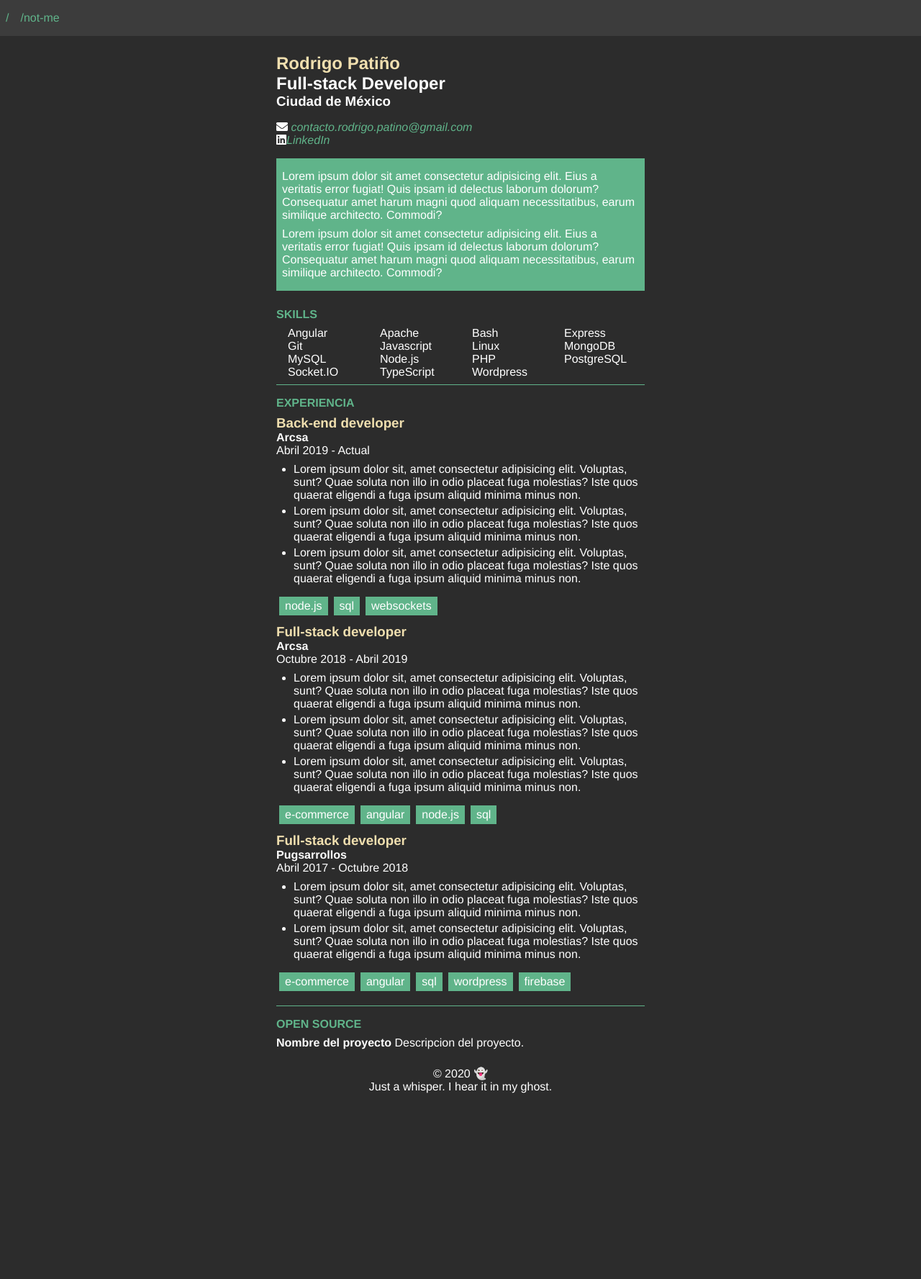
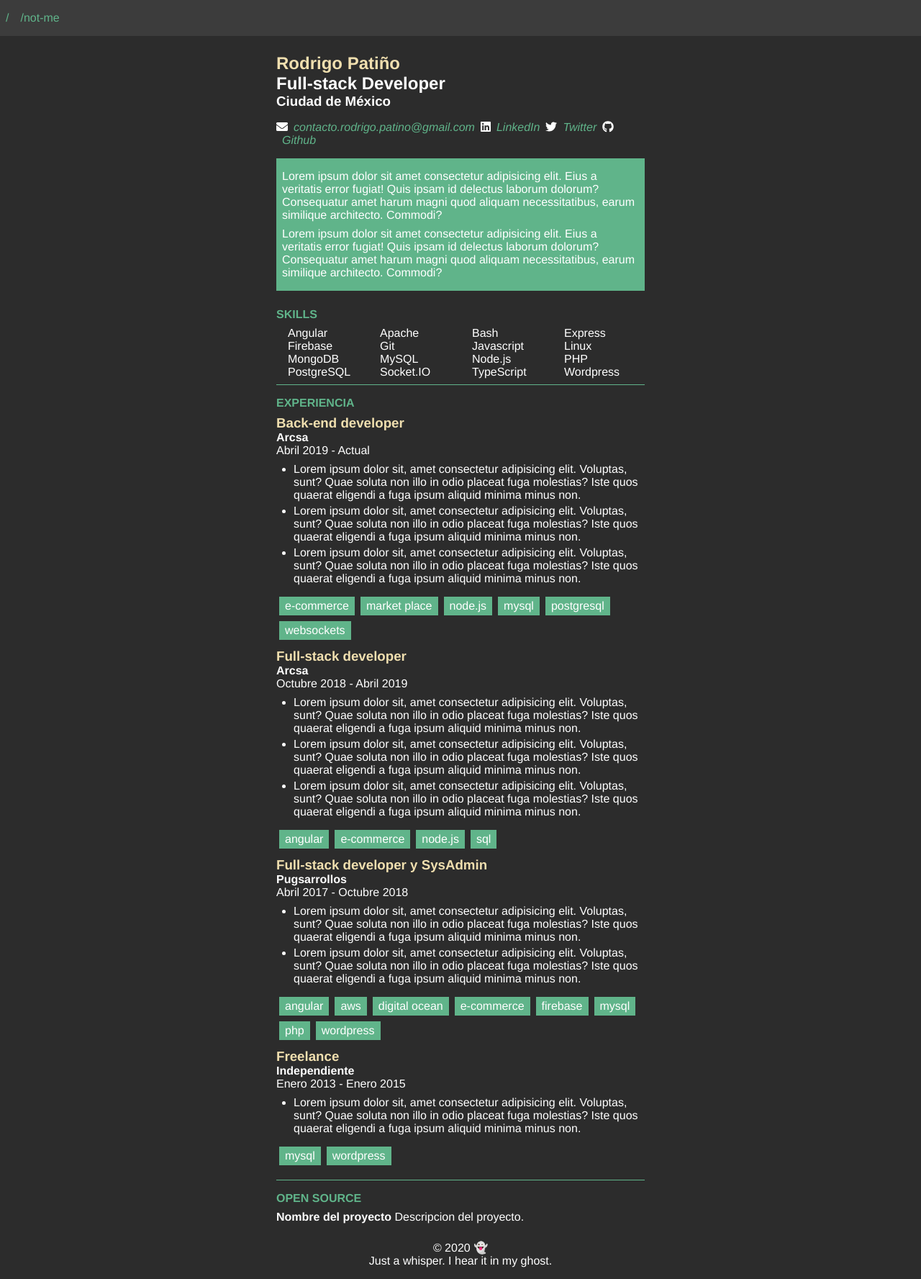
Before and after one commit to wakowarner/wakowarner.github.io, an Angular app: page /cv in a window 1280 px wide. Shown: the whole page at 72% size. Before the commit the page ends 1535 px from the top, so only its background shows below. Built offline with nearby package versions, Linux system fonts and the light colour scheme.

Commit message:
A;ade info a cv

```diff
--- a/src/app/paginas/cv/cv.component.html
+++ b/src/app/paginas/cv/cv.component.html
@@ -6,11 +6,12 @@
     <h3>Ciudad de México</h3>
 
     <address>
-      <p><fa-icon [icon]="faEnvelope"></fa-icon><a href="mailto:contacto.rodrigo.patino@gmail.com?subject=Hello There!&amp;body=Hi Rodrigo, so I was looking at your website and..."> contacto.rodrigo.patino@gmail.com</a></p>
       <p>
-        <fa-icon [icon]="faLinkedin"></fa-icon>
-        <a href="https://www.linkedin.com/in/rodrigo-pati%C3%B1o-38924a186/">LinkedIn</a>
-      </p>
+        <fa-icon [icon]="faEnvelope"></fa-icon><a href="mailto:contacto.rodrigo.patino@gmail.com?subject=Hello There!&amp;body=Hi Rodrigo, so I was looking at your website and...">contacto.rodrigo.patino@gmail.com</a>
+        <fa-icon [icon]="faLinkedin"></fa-icon><a href="https://www.linkedin.com/in/rodrigo-pati%C3%B1o-38924a186/">LinkedIn</a>
+        <fa-icon [icon]="faTwitter"></fa-icon><a href="#">Twitter</a>
+        <fa-icon [icon]="faGithub"></fa-icon><a href="#">Github</a>
+    </p>
     </address>
 
     <article>
@@ -47,8 +48,11 @@
         <li>Lorem ipsum dolor sit, amet consectetur adipisicing elit. Voluptas, sunt? Quae soluta non illo in odio placeat fuga molestias? Iste quos quaerat eligendi a fuga ipsum aliquid minima minus non.</li>
       </ul>
       <ul class="keywords">
+        <li>e-commerce</li>
+        <li>Market Place</li>
         <li>Node.js</li>
-        <li>SQL</li>
+        <li>MySQL</li>
+        <li>PostgreSQL</li>
         <li>WebSockets</li>
       </ul>
     </article>
@@ -65,8 +69,8 @@
         <li>Lorem ipsum dolor sit, amet consectetur adipisicing elit. Voluptas, sunt? Quae soluta non illo in odio placeat fuga molestias? Iste quos quaerat eligendi a fuga ipsum aliquid minima minus non.</li>
       </ul>
       <ul class="keywords">
+        <li>Angular</li>
         <li>e-commerce</li>
-        <li>Angular</li>
         <li>Node.js</li>
         <li>SQL</li>
       </ul>
@@ -74,7 +78,7 @@
 
     <article>
       <header>
-        <h3>Full-stack developer</h3>
+        <h3>Full-stack developer y SysAdmin</h3>
         <h4>Pugsarrollos</h4>
         <time datetime="2017-04-01">Abril 2017</time> - <time datetime="2018-10-01">Octubre 2018</time>
       </header>
@@ -83,11 +87,29 @@
         <li>Lorem ipsum dolor sit, amet consectetur adipisicing elit. Voluptas, sunt? Quae soluta non illo in odio placeat fuga molestias? Iste quos quaerat eligendi a fuga ipsum aliquid minima minus non.</li>
       </ul>
       <ul class="keywords">
+        <li>Angular</li>
+        <li>AWS</li>
+        <li>Digital Ocean</li>
         <li>e-commerce</li>
-        <li>Angular</li>
-        <li>SQL</li>
+        <li>Firebase</li>
+        <li>MySQL</li>
+        <li>PHP</li>
         <li>Wordpress</li>
-        <li>Firebase</li>
+      </ul>
+    </article>
+
+    <article>
+      <header>
+        <h3>Freelance</h3>
+        <h4>Independiente</h4>
+        <time datetime="2013-01-01">Enero 2013</time> - <time datetime="2015-01-01">Enero 2015</time>
+      </header>
+      <ul>
+        <li>Lorem ipsum dolor sit, amet consectetur adipisicing elit. Voluptas, sunt? Quae soluta non illo in odio placeat fuga molestias? Iste quos quaerat eligendi a fuga ipsum aliquid minima minus non.</li>
+      </ul>
+      <ul class="keywords">
+        <li>MySQL</li>
+        <li>Wordpress</li>
       </ul>
     </article>
 
--- a/src/app/paginas/cv/cv.component.scss
+++ b/src/app/paginas/cv/cv.component.scss
@@ -30,6 +30,11 @@ main {
       }
       address, article {
         margin-top: 1rem;
+      }
+      address {
+        a {
+          padding: 0.25rem 0.5rem;
+        }
       }
       article {
         background: $verde;
--- a/src/app/paginas/cv/cv.component.ts
+++ b/src/app/paginas/cv/cv.component.ts
@@ -1,6 +1,6 @@
 import { Component, OnInit } from '@angular/core';
 import { faEnvelope } from '@fortawesome/free-solid-svg-icons';
-import { faLinkedin } from '@fortawesome/free-brands-svg-icons'
+import { faLinkedin, faTwitter, faGithub } from '@fortawesome/free-brands-svg-icons'
 
 @Component({
   selector: 'app-cv',
@@ -14,6 +14,7 @@ export class CvComponent implements OnInit {
     "Apache",
     "Bash",
     "Express",
+    "Firebase",
     "Git",
     "Javascript",
     "Linux",
@@ -29,6 +30,8 @@ export class CvComponent implements OnInit {
 
   faEnvelope = faEnvelope;
   faLinkedin = faLinkedin;
+  faTwitter = faTwitter;
+  faGithub = faGithub;
 
   constructor() { }
 
```
